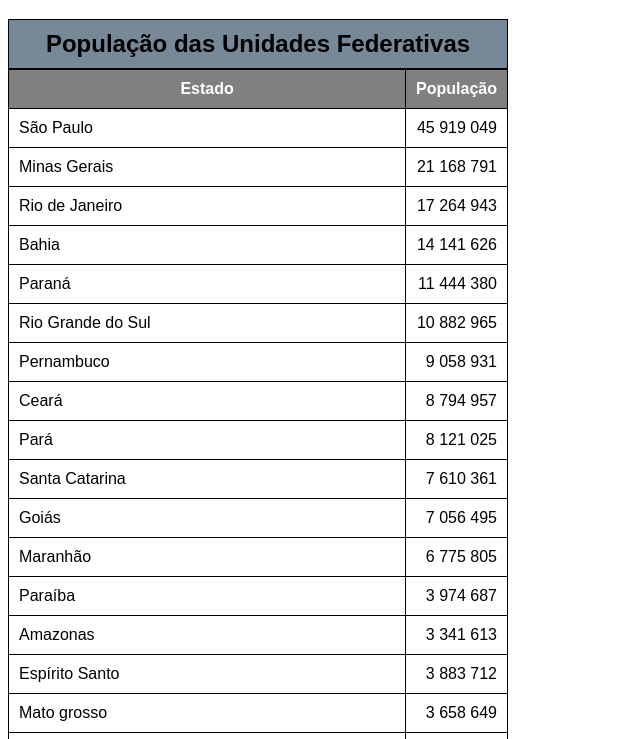
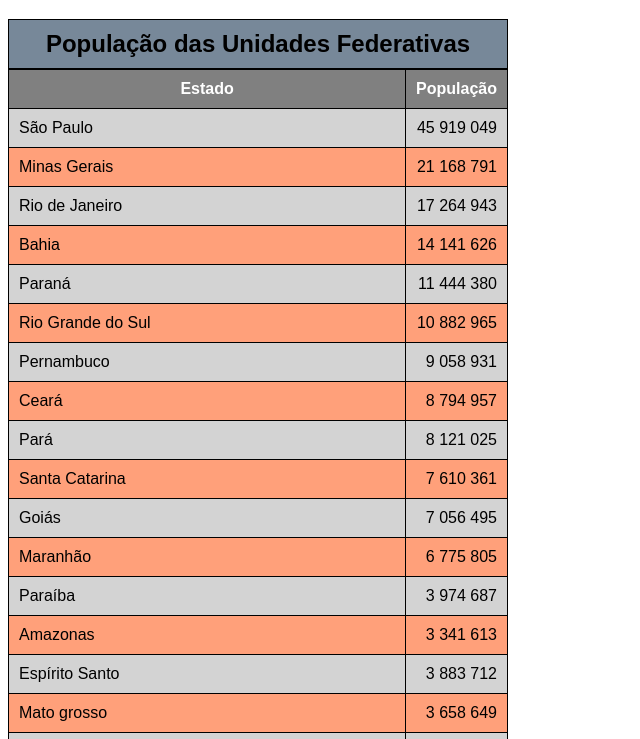
Before and after one commit to davidrodrigues4/html-css, a plain HTML site: page exercicios/ex023/tabela002.html in a window 1280 px wide. Shown: the part 61-800 px from the top of the page, without its empty margins (0-640 px from the left). Drawn offline with Linux system fonts and the light colour scheme.

Commit message:
efeito zebrado

```diff
--- a/exercicios/ex023/tabela002.html
+++ b/exercicios/ex023/tabela002.html
@@ -29,6 +29,14 @@
         thead, tfoot {
             background-color: gray;
             color: white;
+        }
+
+        tbody > tr:nth-child(even) {
+            background-color: lightsalmon;
+        }
+
+        tbody > tr:nth-child(odd) {
+            background-color: lightgray;
         }
 
         td.num {
```
